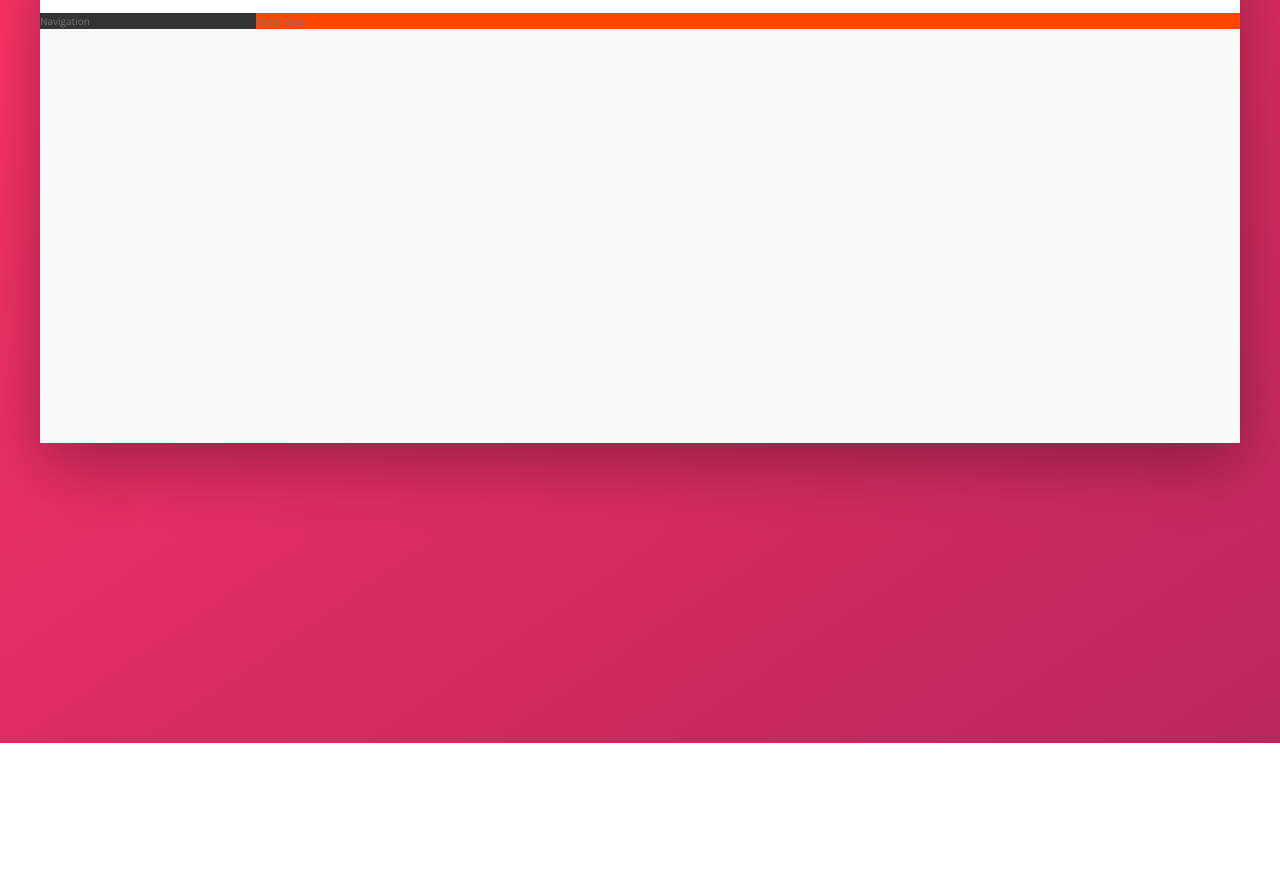
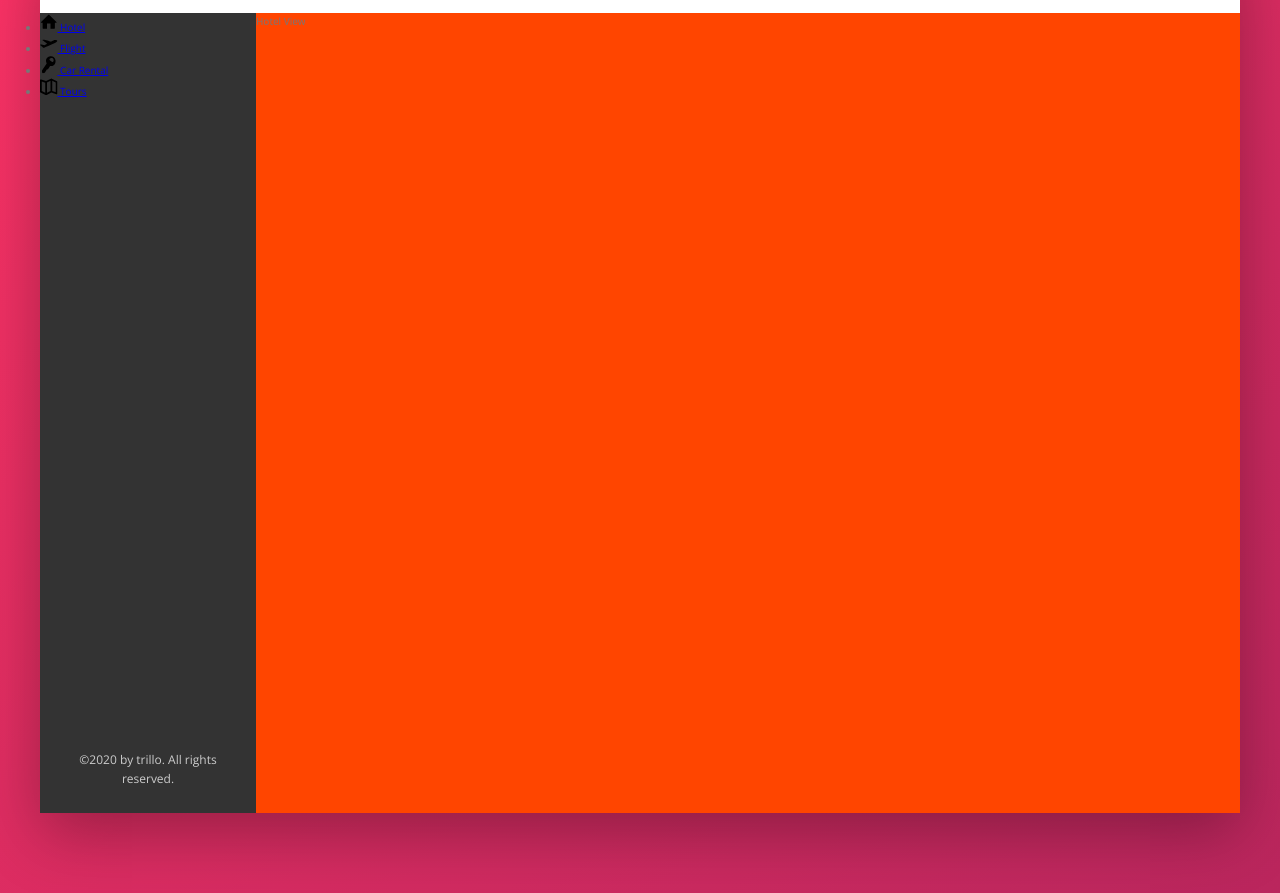
Before and after one commit to suryadev96/Trillo, a website: page index.html in a window 1280 px wide. Shown: the part 137-1030 px from the top of the page. Before the commit the page ends 880 px from the top, so only its background shows below. Drawn offline with nearby package versions, Linux system fonts and the light colour scheme.

Commit message:
sidebar nav layout

```diff
--- a/index.html
+++ b/index.html
@@ -45,7 +45,45 @@
             </header>
             <div class="content">
                 <nav class="sidebar">
-                    Navigation
+                    <ul class="side-nav">
+                        <li class="side-nav__item">
+                            <a href="#" class="side-nav__link">
+                                <svg class="side-nav__icon">
+                                    <use xlink:href="img/sprite.svg#icon-home"></use>
+                                </svg>
+                                <span>Hotel</span>
+                            </a>
+                        </li>
+                        <li class="side-nav__item">
+                            <a href="#" class="side-nav__link">
+                                <svg class="side-nav__icon">
+                                    <use xlink:href="img/sprite.svg#icon-aircraft-take-off"></use>
+                                </svg>
+                                <span>Flight</span>
+                            </a>
+                        </li>
+                        <li class="side-nav__item">
+                            <a href="#" class="side-nav__link">
+                                <svg class="side-nav__icon">
+                                    <use xlink:href="img/sprite.svg#icon-key"></use>
+                                </svg>
+                                <span>Car Rental</span>
+                            </a>
+                        </li>
+                        <li class="side-nav__item">
+                            <a href="#" class="side-nav__link">
+                                <svg class="side-nav__icon">
+                                    <use xlink:href="img/sprite.svg#icon-map"></use>
+                                </svg>
+                                <span>Tours</span>
+                            </a>
+                        </li>
+                    </ul>
+
+                    <div class="legal">
+                        &copy;2020 by trillo. All rights reserved.
+                    </div>
+
                 </nav>
                 <main class="hotel-view">
                     Hotel View
--- a/sass/_components.scss
+++ b/sass/_components.scss
@@ -119,3 +119,30 @@
         margin-right: 1rem;
     }
 }
+
+
+////////////////////////////////////
+// SIDE NAVIGATION
+.side-nav {
+    &__item {
+
+    }
+
+    &__link {
+
+    }
+
+    &__icon {
+        width: 1.75rem;
+        height: 1.75rem;
+    }
+}
+
+////////////////////////////////////
+// LEGAL TEXT
+.legal {
+    font-size: 1.2rem;
+    color: var(--color-grey-light-4);
+    text-align: center;
+    padding: 2.5rem;
+}
--- a/sass/_layout.scss
+++ b/sass/_layout.scss
@@ -26,10 +26,18 @@
     background-color: var(--color-grey-dark-1);
 
     flex: 0 0 18%;
+
+    display: flex;
+    flex-direction: column;
+    justify-content: space-between;
 }
 
 .hotel-view {
     background-color: #fff;
+
+    //TEST
     background-color: orangered;
+    height: 80rem;
+
     flex: 1;
 }
```
Also changed, not shown: css/style.css.
